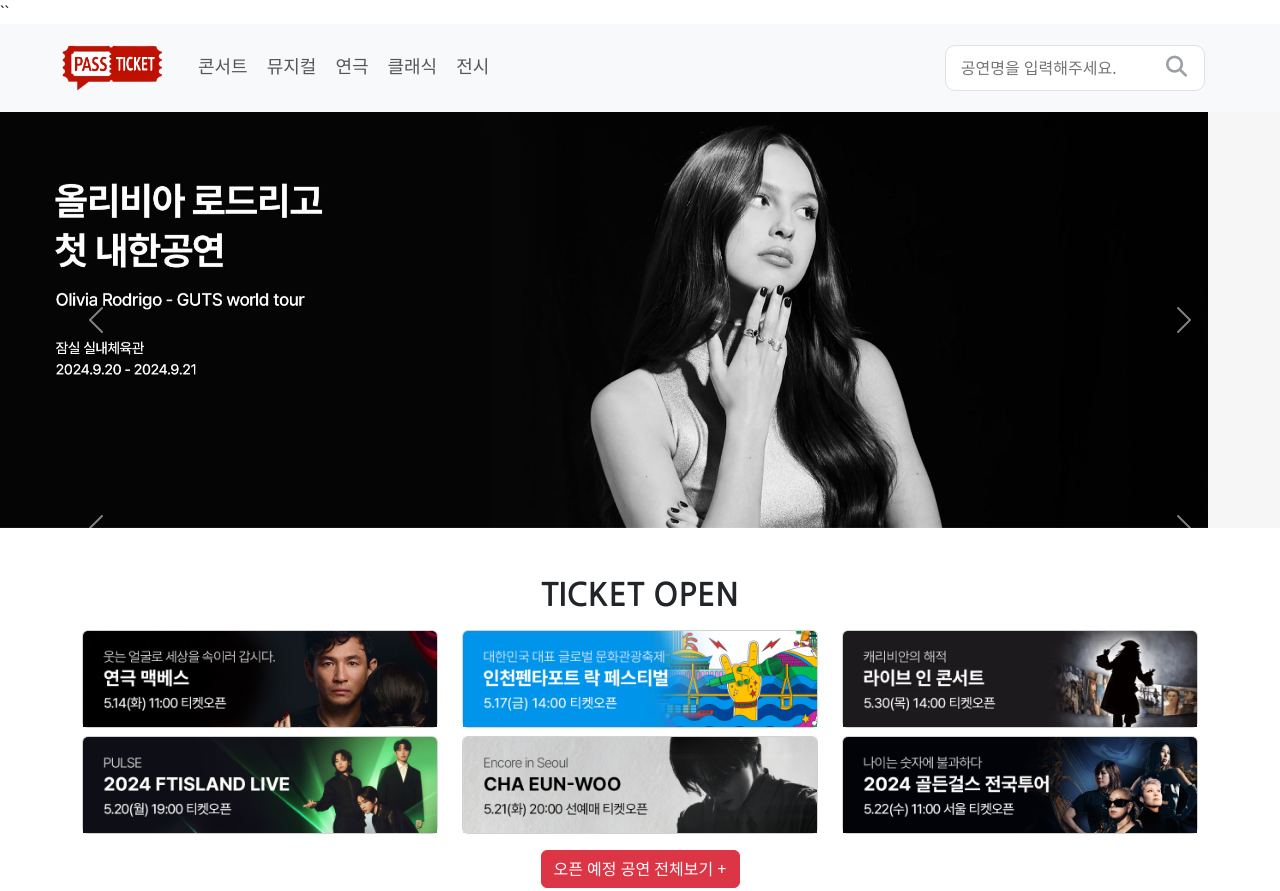
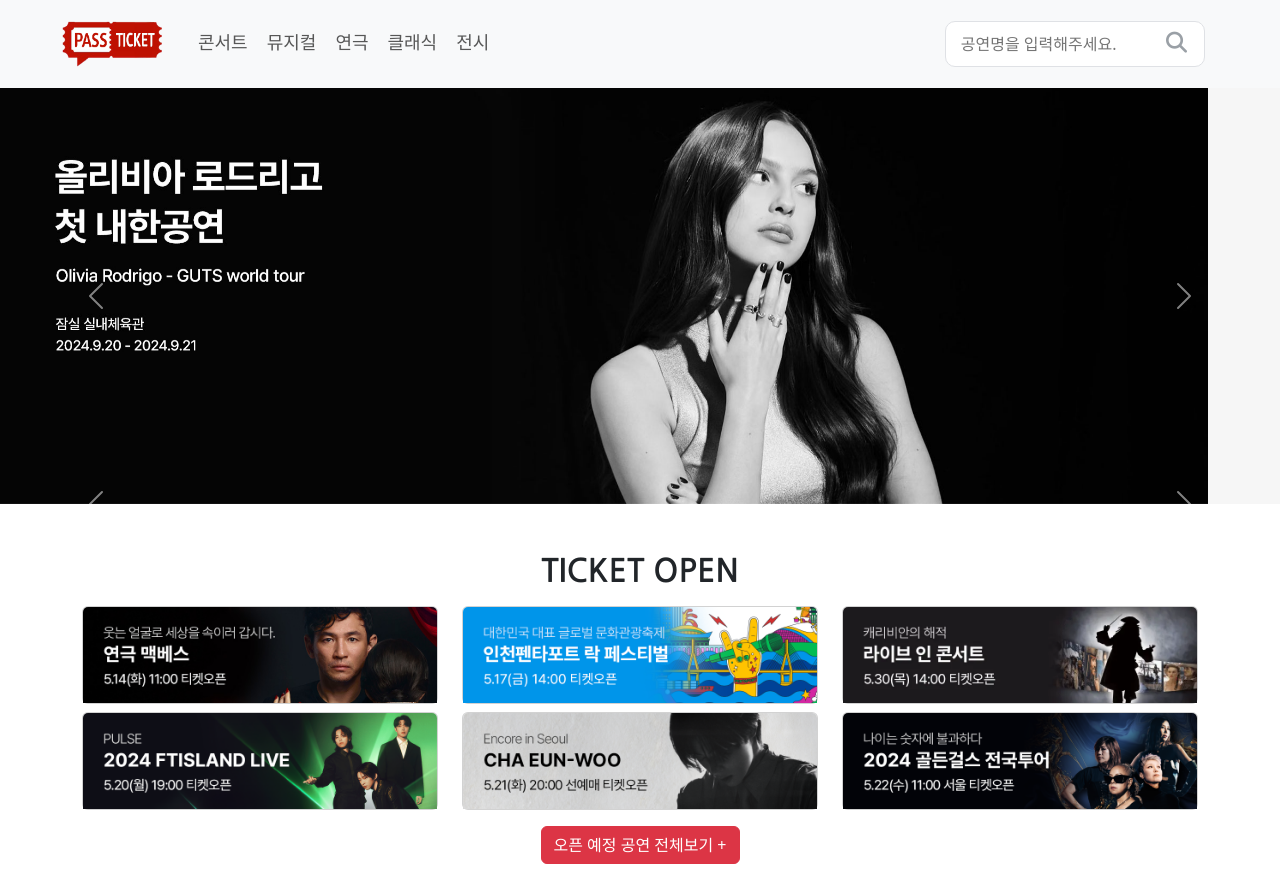
Before and after one commit to DominicBae/PassTicket, a plain HTML site: page index.html in a window 1280 px wide. Shown: the top 891 px of the page. Drawn offline with nearby package versions, Linux system fonts and the light colour scheme.

Commit message:
add new3

```diff
--- a/index.html
+++ b/index.html
@@ -17,7 +17,7 @@
 </head>
 
 <body>
-    <nav>``
+    <nav>
         <nav class="navbar navbar-expand-lg bg-body-tertiary nav-deco">
             <nav class="navbar bg-body-tertiary">
                 <div class="container">
```
